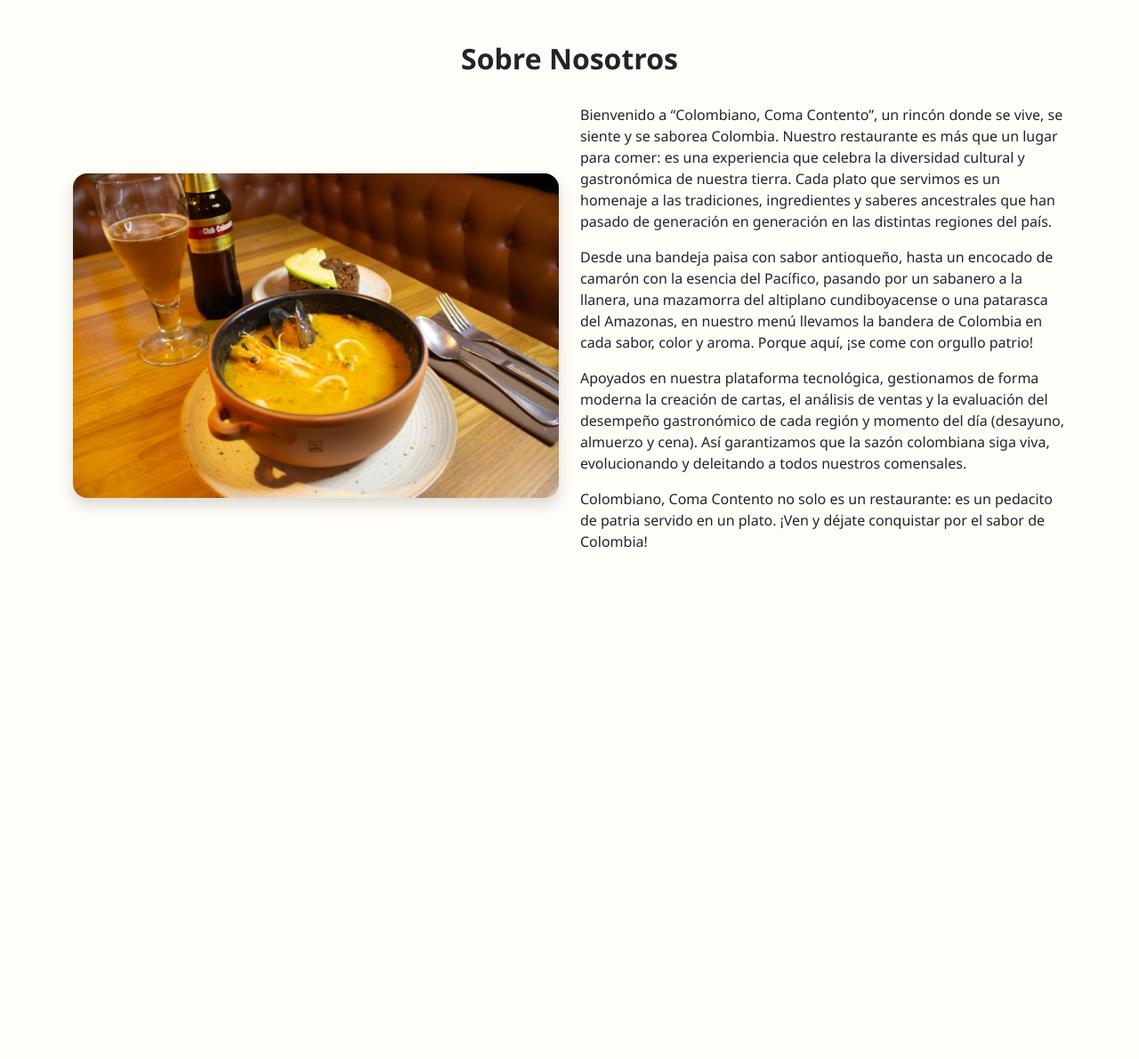
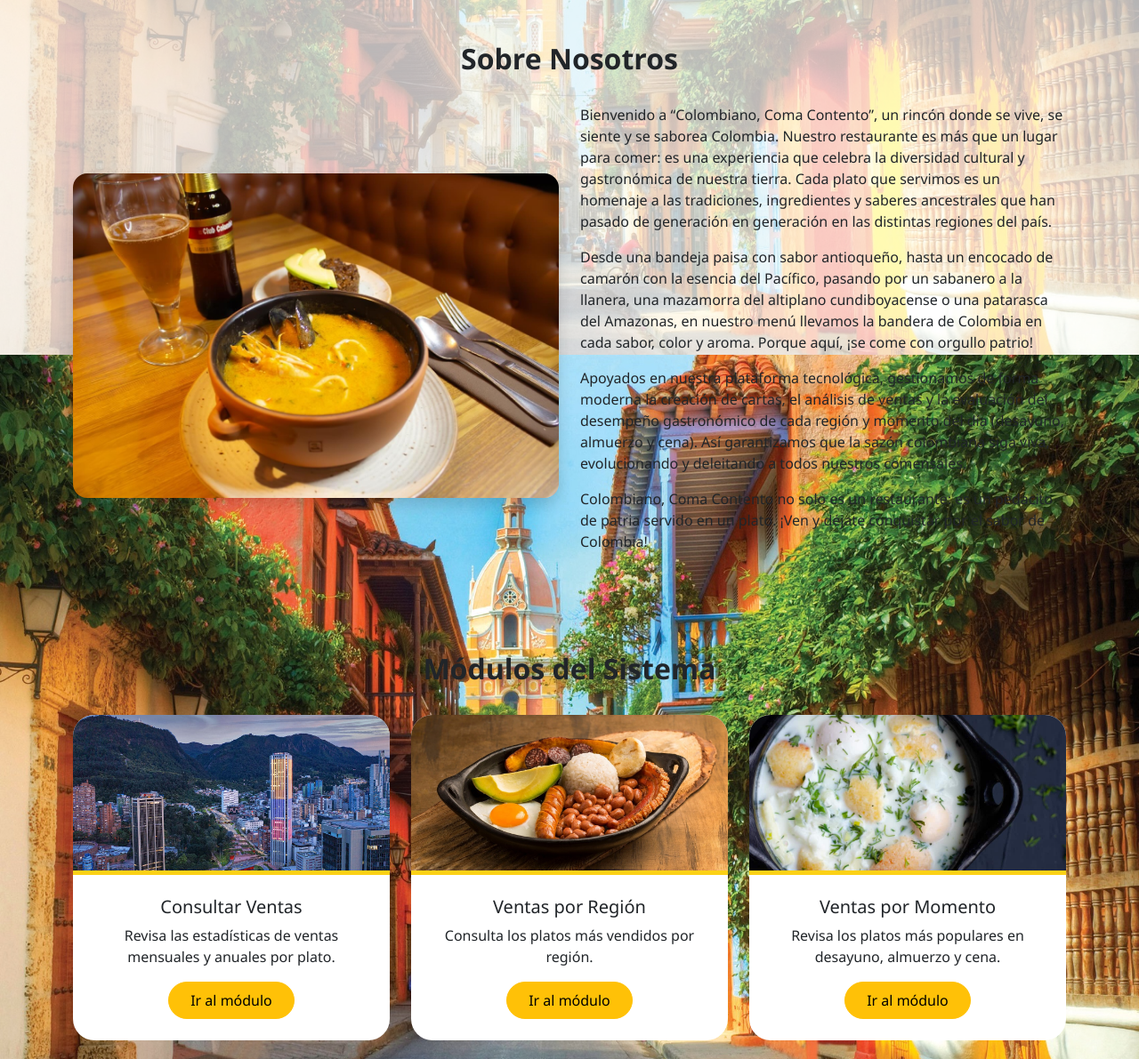
Before and after one commit to 7Andrewwww/ComaContento, a PHP site: page / in a window 1280 px wide. Shown: the part 401-1592 px from the top of the page at 89% size. Run offline with PHP 8.4, Linux system fonts and the light colour scheme.

Commit message:
FrontEnd index

```diff
--- a/index.php
+++ b/index.php
@@ -11,6 +11,27 @@
       background-color: #fffdf7;
       font-family: 'Segoe UI', Tahoma, Geneva, Verdana, sans-serif;
     }
+
+    body {
+  background-image: url('imagenes/fondo.jpg');
+  background-size: cover;
+  background-position: center;
+  background-repeat: no-repeat;
+  background-attachment: fixed;
+  position: relative;
+}
+
+body::before {
+  content: "";
+  position: fixed;
+  top: 0;
+  left: 0;
+  width: 100%;
+  height: 100%;
+  background-color: rgba(255, 255, 255, 0.7); /* Fondo blanco con transparencia */
+  z-index: -1;
+}
+
     .navbar {
       background: linear-gradient(to right, #fcd116, #003893, #ce1126);
       border-bottom-left-radius: 1rem;
@@ -21,14 +42,13 @@
       font-weight: 600;
     }
     .hero {
-      background-image: url('imagenes/banner-colombia.jpg');
       background-size: cover;
       background-position: center;
-      color: white;
+      color: black;
       padding: 7rem 2rem;
       text-align: center;
       background-blend-mode: overlay;
-      background-color: rgba(0, 0, 0, 0.4);
+      background-color: rgba(0, 0, 0, 0);
       border-radius: 0 0 2rem 2rem;
     }
     .hero h1 {
@@ -119,7 +139,7 @@
           <div class="p-4">
             <h5>Consultar Ventas</h5>
             <p>Revisa las estadísticas de ventas mensuales y anuales por plato.</p>
-            <a href="ConsultarVentas.php" class="btn btn-warning">Ir al módulo</a>
+            <a href="presentacion/ConsultarVentas.php" class="btn btn-warning">Ir al módulo</a>
           </div>
         </div>
       </div>
@@ -129,8 +149,8 @@
           <img src="imagenes/regiones.jpg" alt="Regiones">
           <div class="p-4">
             <h5>Ventas por Región</h5>
-            <p>Consulta los platos más vendidos por región en distintos periodos.</p>
-            <a href="VentasPorRegion.php" class="btn btn-warning">Ir al módulo</a>
+            <p>Consulta los platos más vendidos por región.</p>
+            <a href="presentacion/VentasPorRegion.php" class="btn btn-warning">Ir al módulo</a>
           </div>
         </div>
       </div>
@@ -141,7 +161,7 @@
           <div class="p-4">
             <h5>Ventas por Momento</h5>
             <p>Revisa los platos más populares en desayuno, almuerzo y cena.</p>
-            <a href="VentasPorMomento.php" class="btn btn-warning">Ir al módulo</a>
+            <a href="presentacion/VentasPorMomento.php" class="btn btn-warning">Ir al módulo</a>
           </div>
         </div>
       </div>
@@ -152,7 +172,7 @@
           <div class="p-4">
             <h5>Crear Platos</h5>
             <p>Registra nuevos platos con sus ingredientes y preparación.</p>
-            <a href="CrearPlato.php" class="btn btn-primary">Ir al módulo</a>
+            <a href="presentacion/CrearPlato.php" class="btn btn-primary">Ir al módulo</a>
           </div>
         </div>
       </div>
@@ -163,7 +183,7 @@
           <div class="p-4">
             <h5>Crear Carta</h5>
             <p>Define una nueva carta, su vigencia y visualiza versiones anteriores.</p>
-            <a href="CrearCarta.php" class="btn btn-primary">Ir al módulo</a>
+            <a href="presentacion/CrearCarta.php" class="btn btn-primary">Ir al módulo</a>
           </div>
         </div>
       </div>
@@ -174,7 +194,7 @@
           <div class="p-4">
             <h5>Ver Fotografías</h5>
             <p>Disfruta de la galería de nuestros platos típicos colombianos.</p>
-            <a href="VerFotos.php" class="btn btn-danger">Ver fotos</a>
+            <a href="presentacion/VerFotos.php" class="btn btn-danger">Ver fotos</a>
           </div>
         </div>
       </div>
--- /dev/null
+++ b/presentacion/CrearCarta.php
@@ -0,0 +1 @@
+<?php
--- /dev/null
+++ b/presentacion/CrearPlato.php
@@ -0,0 +1 @@
+<?php
--- /dev/null
+++ b/presentacion/VentasPorMomento.php
@@ -0,0 +1 @@
+<?php
--- /dev/null
+++ b/presentacion/VentasPorRegion.php
@@ -0,0 +1 @@
+<?php
--- /dev/null
+++ b/presentacion/VerFotos.php
@@ -0,0 +1 @@
+<?php
```
Also changed, not shown: imagenes/fondo.jpg (added), presentacion/ConsultarVentas.php (renamed from presentacion/inicio.php).
